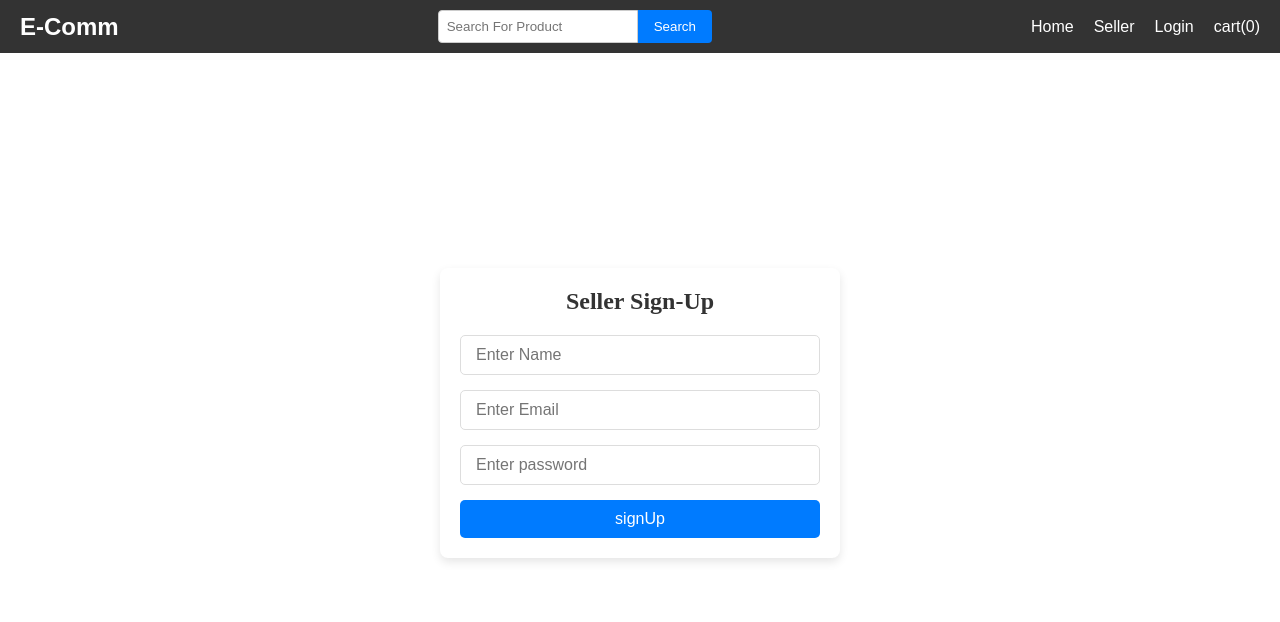
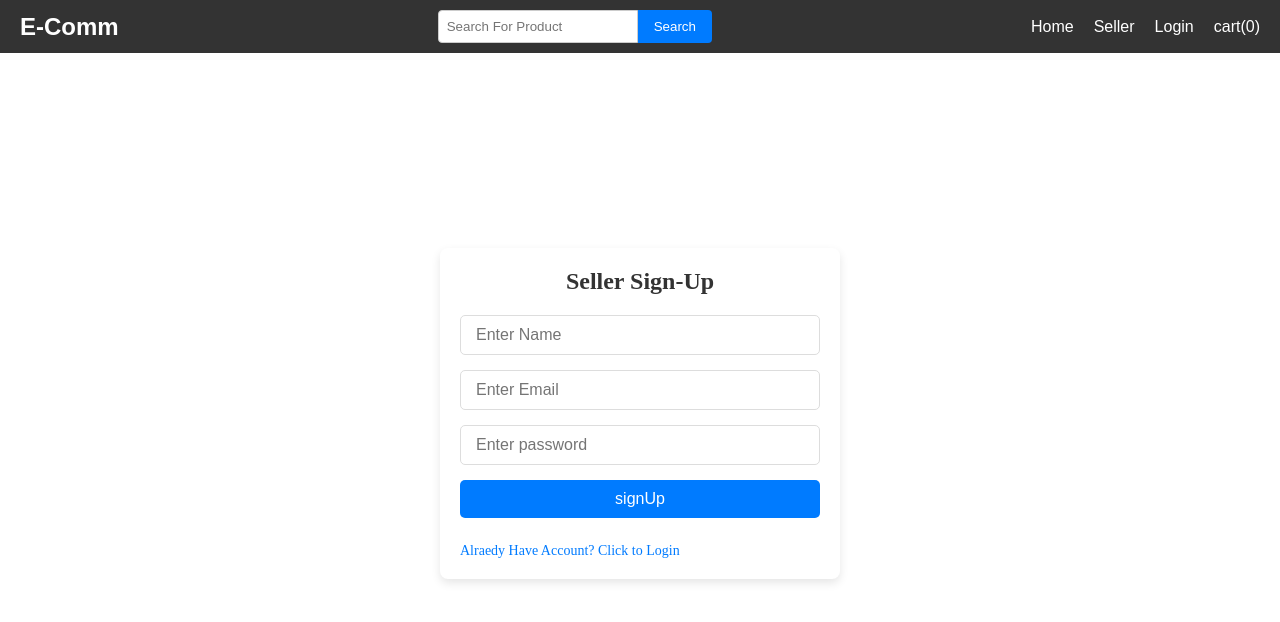
Before and after one commit to khokharkeyur/E-commerce-Angular, an Angular app: page /seller-auth in a window 1280 px wide. Shown: the top 622 px of the page. Built offline with nearby package versions, Linux system fonts and the light colour scheme.

Commit message:
Add toggle functionality for seller authentication and update styles

```diff
--- a/src/app/seller-auth/seller-auth.component.css
+++ b/src/app/seller-auth/seller-auth.component.css
@@ -14,11 +14,25 @@
   box-sizing: border-box;
 }
 
-.signUp h1 {
+.signUp h1, .login h1 {
   text-align: center;
   color: #333333;
   font-size: 24px;
   margin-bottom: 20px;
+}
+.auth-toggle-link {
+  color: #007bff;
+  text-decoration: none;
+  font-size: 14px;
+  display: inline-block;
+  margin-top: 10px;
+  transition: color 0.3s ease;
+}
+
+.auth-toggle-link:hover {
+  color: #0056b3;
+  text-decoration: underline;
+  cursor: pointer;
 }
 
 @media screen and (max-width: 480px) {
--- a/src/app/seller-auth/seller-auth.component.html
+++ b/src/app/seller-auth/seller-auth.component.html
@@ -1,4 +1,5 @@
 <div class="seller-container">
+    @if(!showLogin){
     <div class="seller-auth">
         <div class="signUp">
             <h1>Seller Sign-Up</h1>
@@ -7,7 +8,23 @@
                 <input class="form-input" type="text" name="email" ngModel placeholder="Enter Email">
                 <input class="form-input" type="password" name="password" ngModel placeholder="Enter password">
                 <button class="form-button">signUp</button>
+                <a class="auth-toggle-link" (click)="openLogin()">Alraedy Have Account? Click to Login</a>
             </form>
         </div>
     </div>
+    }
+    <!-- Login -->
+    @else{
+    <div class="seller-auth">
+        <div class="login">
+            <h1>Seller Login</h1>
+            <form #sellerLogin="ngForm" (ngSubmit)="login(sellerLogin.value)" class="comman-form">
+                <input class="form-input" type="text" name="email" ngModel placeholder="Enter Email">
+                <input class="form-input" type="password" name="password" ngModel placeholder="Enter password">
+                <button class="form-button">Login</button>
+                <a class="auth-toggle-link" (click)="openLogin()">Don't Have Account? Click to Sign-Up</a>
+            </form>
+        </div>
+    </div>
+    }
 </div>
--- a/src/app/seller-auth/seller-auth.component.ts
+++ b/src/app/seller-auth/seller-auth.component.ts
@@ -11,10 +11,17 @@ import { SignUP } from '../interfases';
 })
 export class SellerAuthComponent {
   constructor(private seller: SellerService) {}
-  ngOnInit():void {
+  showLogin: boolean = false;
+  ngOnInit(): void {
     this.seller.reloadSeller();
   }
   signUp(data: SignUP): void {
-    this.seller.userSignUp(data)
+    this.seller.userSignUp(data);
+  }
+  login(data: SignUP): void {
+    this.seller.userSignUp(data);
+  }
+  openLogin(): void {
+    this.showLogin = !this.showLogin;
   }
 }
```
